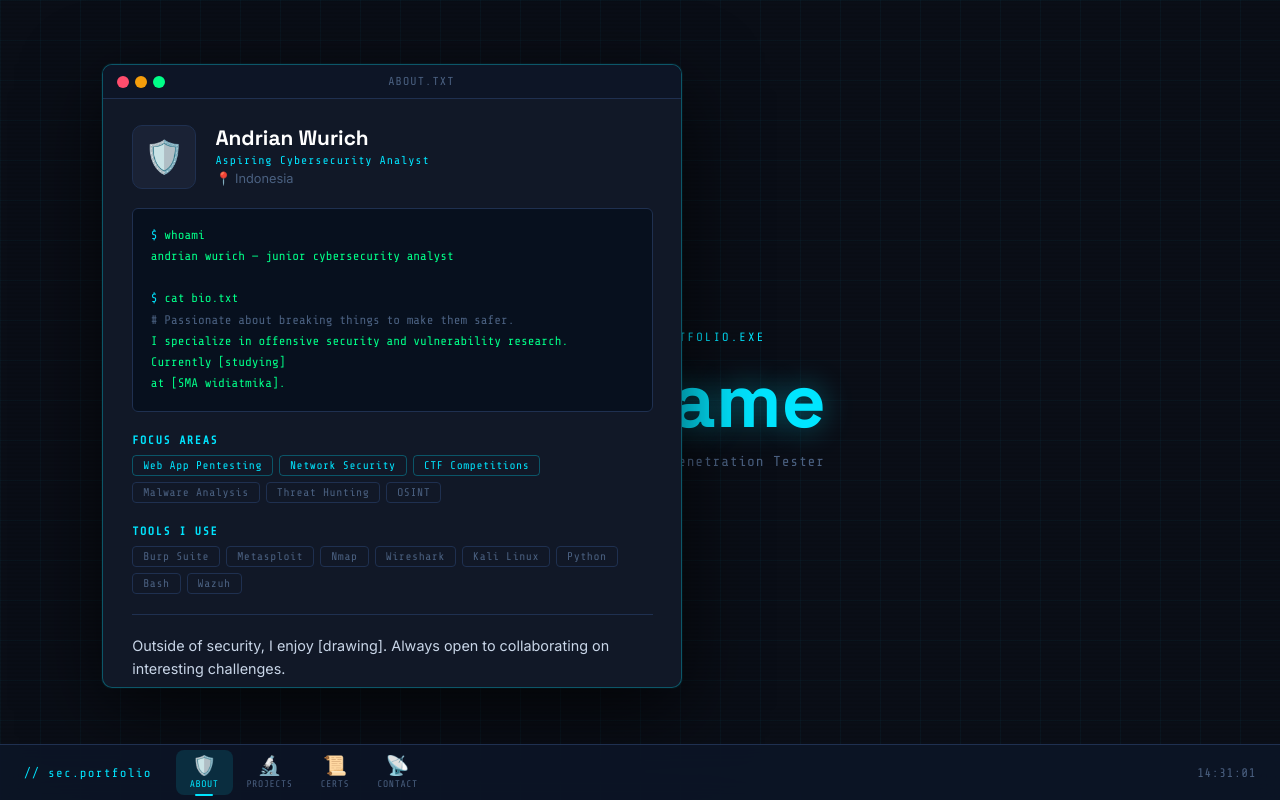
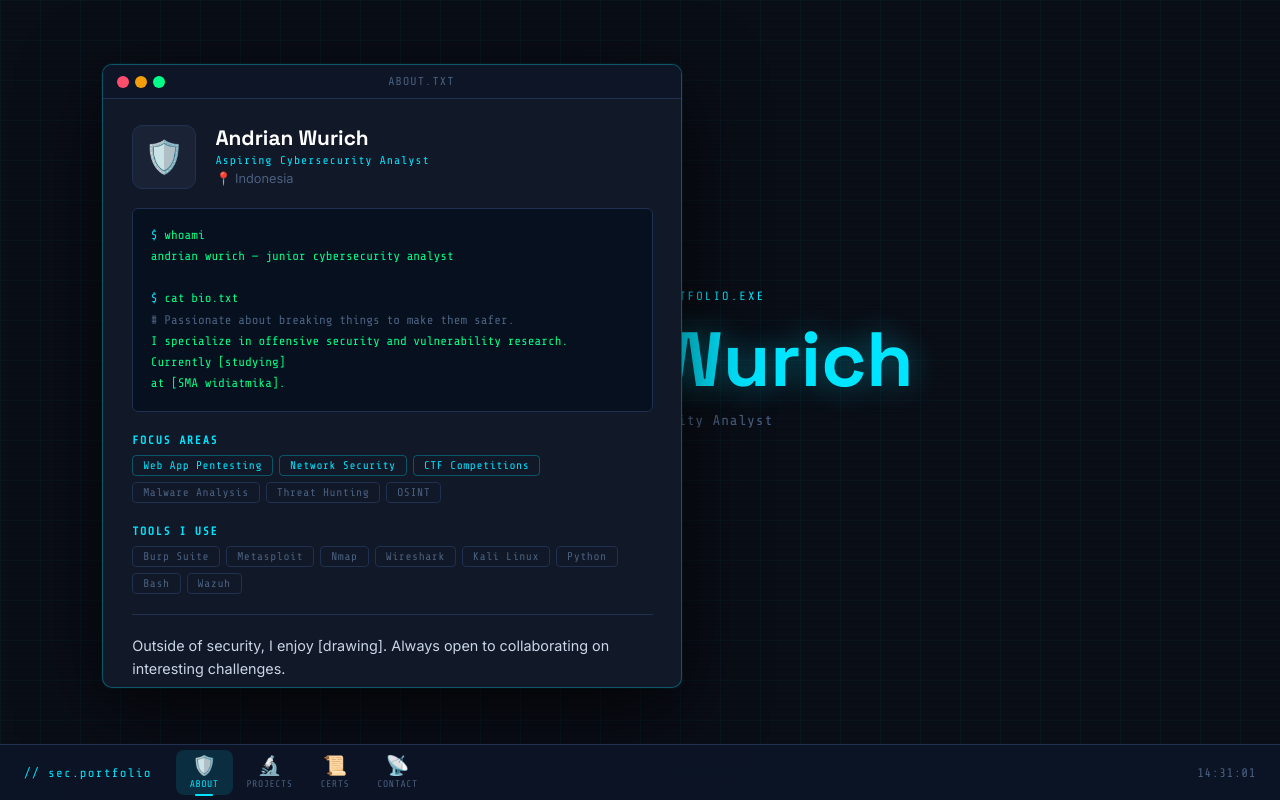
Before and after one commit to wurich3/cybersecurity-portofolio, a plain HTML site: page index.html in a window 1280 px wide. Drawn offline with nearby package versions, Linux system fonts and the light colour scheme.

Commit message:
Update index.html

```diff
--- a/index.html
+++ b/index.html
@@ -74,7 +74,7 @@
   #hero {
     position: absolute;
     top: 50%; left: 50%;
-    transform: translate(-50%, -50%);
+    transform: translate(-50%, -80%);
     text-align: center;
     z-index: 1;
     pointer-events: none;
@@ -460,8 +460,8 @@
   <!-- Hero -->
   <div id="hero">
     <div class="tag">// initializing portfolio.exe</div>
-    <h1>Your<span>Name</span></h1>
-    <div class="sub"><span class="status-dot"></span>Cybersecurity Analyst &amp; Penetration Tester<span class="cursor"></span></div>
+    <h1>Andrian<span>Wurich</span></h1>
+    <div class="sub"><span class="status-dot"></span>Aspiring Cybersecurity Analyst<span class="cursor"></span></div>
   </div>
 
   <!-- Windows -->
@@ -677,8 +677,8 @@
       </a>
       <div class="divider"></div>
       <div class="terminal" style="margin-bottom:0">
-        <span class="prompt">$ </span>ping yourname --available<br>
-        <span style="color:var(--green)">Reply from yourname: Open to work ✓</span>
+        <span class="prompt">$ </span>ping andrian --available<br>
+        <span style="color:var(--green)">Reply from andrian: Open to work ✓</span>
       </div>
     </div>
   </div>
```
